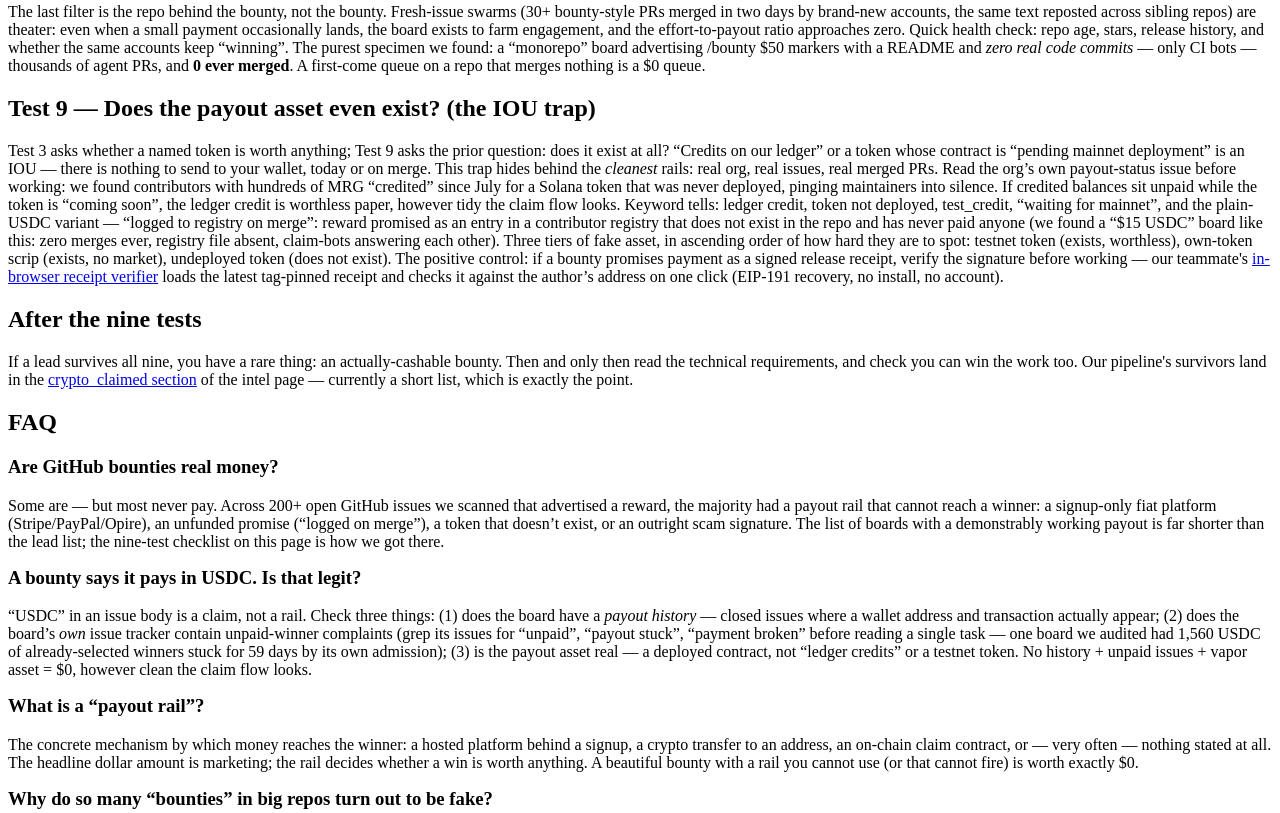
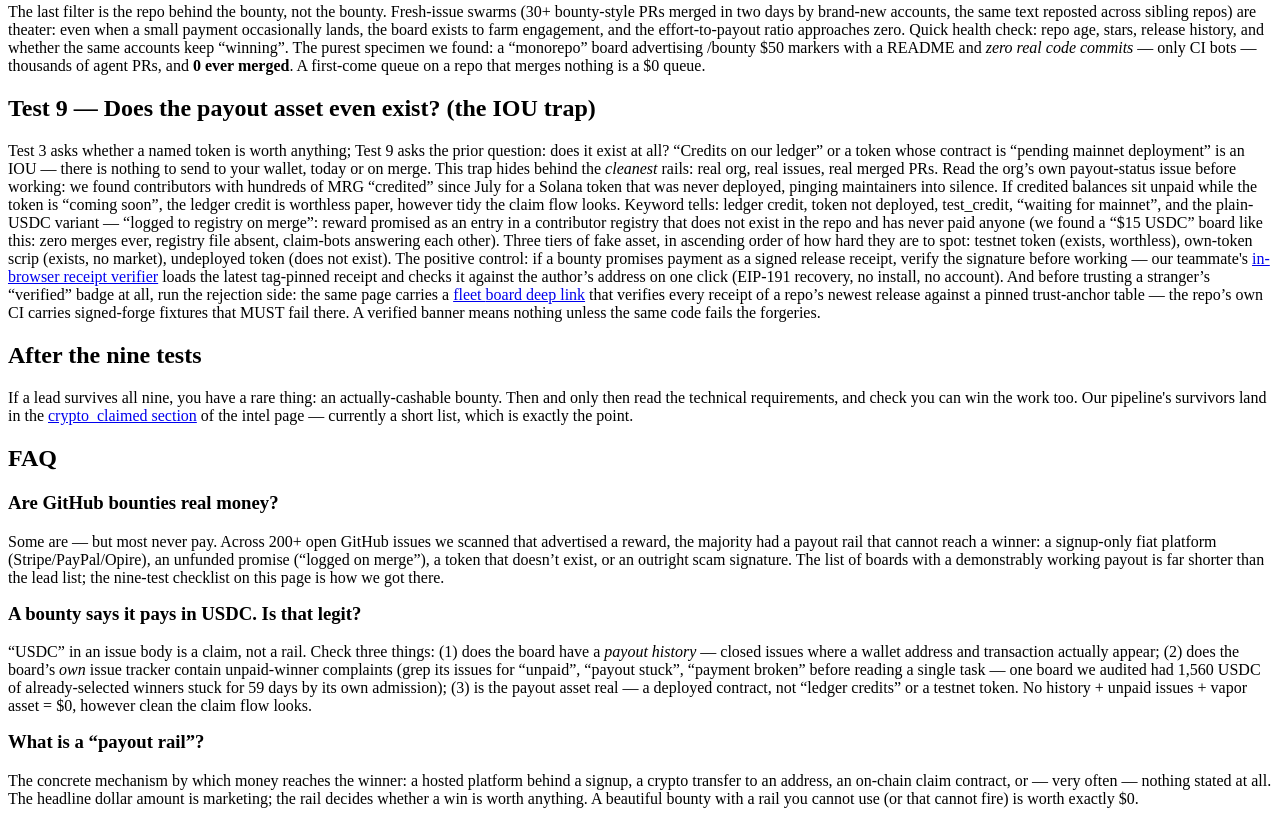
Before and after one commit to tianzhicdev/bounty-rails, a plain HTML site: page guide.html in a window 1280 px wide. Shown: the part 1387-2200 px from the top of the page. Drawn offline with Linux system fonts and the light colour scheme.

Commit message:
cycle16: guide Test 9 gains the rejection-side lesson + fleet-board deep link (verify every receipt of newest release vs pinned anchors; CI carries signed-forge fixtures that must fail there) — link render-verified by subagent sim of live CORE parseParams (happy path + badRepo/badRequire refusals); prefilled require= line carries same-line secretgate allow-comment (dogfood: scan flagged the 50-char query value, annotation clears it, repo scan exit 0)

```diff
--- a/guide.html
+++ b/guide.html
@@ -195,7 +195,13 @@ payment as a signed release receipt, verify the signature before working
 &mdash; our teammate's <a href="https://tianzhicdev.github.io/ethkey-lite/receipt.html?load=latest&amp;require=0xf232dcdc177b53981b4d805a48c79f239db8d0f9">in-browser
 receipt verifier</a> loads the latest tag-pinned receipt and checks it against
 the author&rsquo;s address on one click (EIP-191 recovery, no install, no
-account).</p>
+account). And before trusting a stranger&rsquo;s &ldquo;verified&rdquo; badge
+at all, run the rejection side: the same page carries a
+<a href="https://tianzhicdev.github.io/ethkey-lite/receipt.html?load=latest&amp;repo=secretgate&amp;require=0xFD4090e27C1f946Ff01a265cAa7d4ACA662acC15">fleet <!-- secretgate: allow public tip addr -->
+board deep link</a> that verifies every receipt of a repo&rsquo;s newest
+release against a pinned trust-anchor table &mdash; the repo&rsquo;s own CI
+carries signed-forge fixtures that MUST fail there. A verified banner means
+nothing unless the same code fails the forgeries.</p>
 </div>
 
 <h2>After the nine tests</h2>
```
